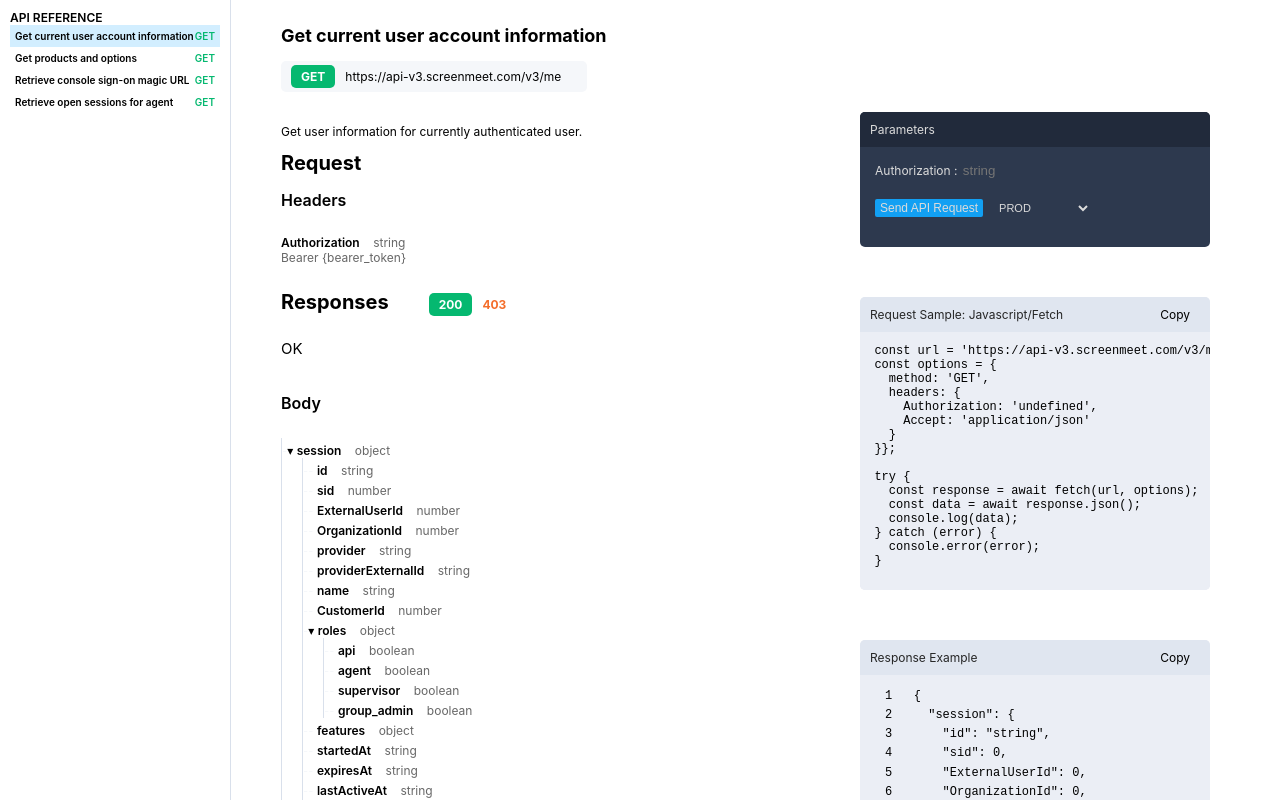
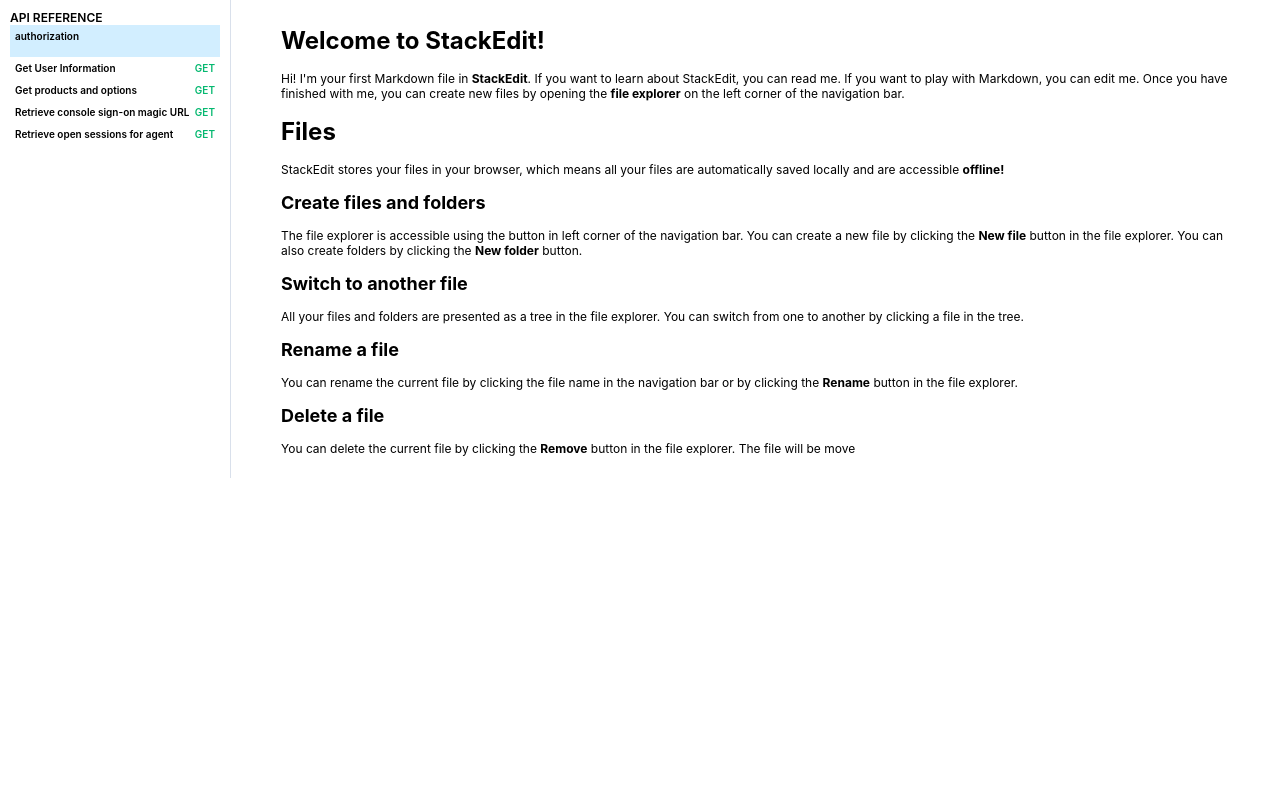
Before and after one commit to neoshub/docbasic, a React (Create React App) app: page / in a window 1280 px wide. Shown: the top 800 px of the page. Built offline with nearby package versions, Linux system fonts and the light colour scheme.

Commit message:
first add markdown into html

```diff
--- a/src/ApiDetails.jsx
+++ b/src/ApiDetails.jsx
@@ -18,9 +18,28 @@
     setData(status ? success : error);
   };
   return (
+
     <div className='main'>
       {showLoadingIcon && <LoadingIcon />}
-      <h2>Get current user account information</h2>
+
+      {apiDetails.displayName === 'authorization' ? (
+        <div>
+        <h1 id="welcome-to-stackedit-">Welcome to StackEdit!</h1>
+        <p>Hi! I&#39;m your first Markdown file in <strong>StackEdit</strong>. If you want to learn about StackEdit, you can read me. If you want to play with Markdown, you can edit me. Once you have finished with me, you can create new files by opening the <strong>file explorer</strong> on the left corner of the navigation bar.</p>
+        <h1 id="files">Files</h1>
+        <p>StackEdit stores your files in your browser, which means all your files are automatically saved locally and are accessible <strong>offline!</strong></p>
+        <h2 id="create-files-and-folders">Create files and folders</h2>
+        <p>The file explorer is accessible using the button in left corner of the navigation bar. You can create a new file by clicking the <strong>New file</strong> button in the file explorer. You can also create folders by clicking the <strong>New folder</strong> button.</p>
+        <h2 id="switch-to-another-file">Switch to another file</h2>
+        <p>All your files and folders are presented as a tree in the file explorer. You can switch from one to another by clicking a file in the tree.</p>
+        <h2 id="rename-a-file">Rename a file</h2>
+        <p>You can rename the current file by clicking the file name in the navigation bar or by clicking the <strong>Rename</strong> button in the file explorer.</p>
+        <h2 id="delete-a-file">Delete a file</h2>
+        <p>You can delete the current file by clicking the <strong>Remove</strong> button in the file explorer. The file will be move</p>
+        </div>
+      ) : (
+        <>
+        <h2>{apiDetails.displayName}</h2>
       <div className='url-main'>
         <div className='get-text'>
           {apiDetails.method}
@@ -32,7 +51,8 @@
       <div className='container'>
         {/* Left Panel */}
         <div className='left-panel'>
-          {apiDetails.detailsText.map((txt, i) => <p key={i}>{txt}</p>)}
+          {apiDetails.detailsText}
+          {/* {apiDetails.detailsText.map((txt, i) => <p key={i}>{txt}</p>)} */}
           <Request />
           <Responses data={data} setStatusData={setStatusData} />
         </div>
@@ -42,6 +62,13 @@
           <ResponseExample jsonData={data} />
         </div>
       </div>
+        </>
+      )}
+
+
+
+
+
     </div>
   );
 }
--- a/src/App.js
+++ b/src/App.js
@@ -32,7 +32,14 @@
               key={d.id}
             >
               <span>{d.displayName}</span>
-              <span className='float-right color-green'>{d.method}</span>
+              {d.displayName === 'authorization'? (
+        <p></p>
+      ) : (
+        <span className='float-right color-green'>{d.method}</span>
+      )}
+
+
+
             </div>
           })}
         </div>
--- a/src/data/apis.json
+++ b/src/data/apis.json
@@ -1,8 +1,30 @@
 {
   "data": [
     {
+      "id": "1123",
+      "displayName": "authorization",
+      "url": "https://api-v3.screenmeet.com/v3/me",
+      "servers": [
+        {
+          "type": "PROD",
+          "url": "https://api-v3.screenmeet.com/v3/me"
+        },
+        {
+          "type": "mockServer",
+          "url": "https://stoplight.io/mocks/screenmeet/screenmeet/64386655/me"
+        }
+      ],
+			"parameters": ["Authorization"],
+      "method": "GET",
+      "detailsText": ["test"],
+      "files": {
+        "success": "currentUser.json",
+        "error": "currentUserError.json"
+      }
+    },
+    {
       "id": "123",
-      "displayName": "Get current user account information",
+      "displayName": "Get User Information",
       "url": "https://api-v3.screenmeet.com/v3/me",
       "servers": [
         {
```
Also changed, not shown: 1 other file (tests, documents, lock files or other folders).
